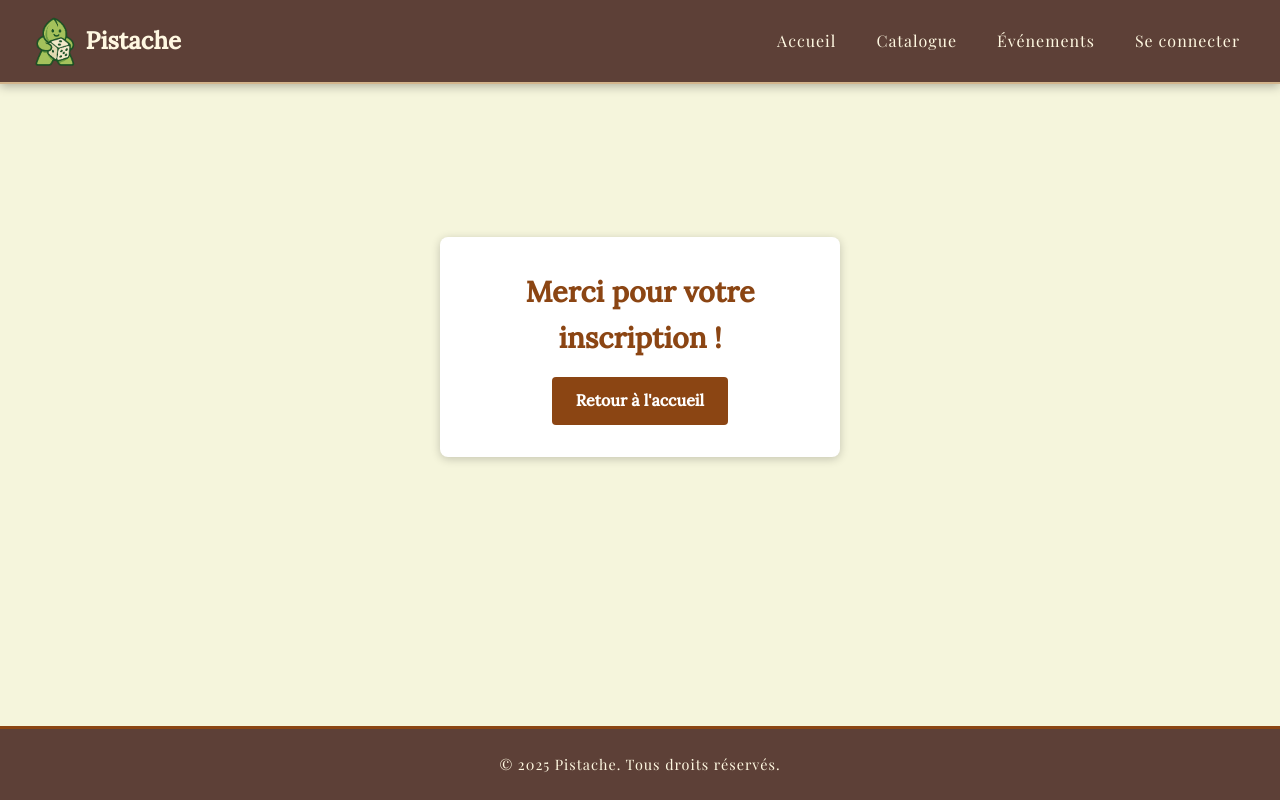
After one commit to Claipousse/Projet-Technologique-B1, a PHP site: page /confirmation_inscription.php in a window 1280 px wide. The commit adds this page. Run offline with PHP 8.4, Linux system fonts and the light colour scheme.

Commit message:
modif confirmation inscription et creation compte

```diff
--- /dev/null
+++ b/confirmation_inscription.php
@@ -0,0 +1,118 @@
+<?php
+session_start();
+require_once(__DIR__ . '/config/config.php');
+$conn = connexionBDD();
+
+$prenom = null;
+if (isset($_GET['email'])) {
+    $email = $_GET['email'];
+    $stmt = $conn->prepare("SELECT * FROM utilisateurs WHERE email = ?");
+    $stmt->execute([$email]);
+    $utilisateur = $stmt->fetch();
+
+    if ($utilisateur) {
+        $_SESSION['utilisateur'] = [
+            'id' => $utilisateur['id'],
+            'nom' => $utilisateur['nom'],
+            'email' => $utilisateur['email']
+        ];
+        $prenom = explode(' ', trim($utilisateur['nom']))[0];
+    }
+}
+?>
+<!DOCTYPE html>
+<html lang="fr">
+<head>
+    <meta charset="UTF-8">
+    <title>Confirmation - Pistache</title>
+    <link href="https://fonts.googleapis.com/css2?family=Playfair+Display:wght@400;700&display=swap" rel="stylesheet">
+    <style>
+        * {
+            box-sizing: border-box;
+        }
+
+        html, body {
+            height: 100%;
+            margin: 0;
+            font-family: 'Playfair Display', serif;
+            background-color: #f5f5dc;
+            color: #3e2723;
+        }
+
+        .wrapper {
+            min-height: 100vh;
+            display: flex;
+            flex-direction: column;
+        }
+
+        main {
+            flex-grow: 1;
+            display: flex;
+            justify-content: center;
+            align-items: center;
+            padding: 2rem 1rem;
+        }
+
+        .confirmation-box {
+            background-color: white;
+            padding: 2rem;
+            border-radius: 8px;
+            box-shadow: 0 2px 10px rgba(0,0,0,0.2);
+            text-align: center;
+            max-width: 400px;
+            width: 100%;
+        }
+
+        .confirmation-box h1 {
+            color: #8b4513;
+            font-size: 1.8rem;
+            margin-bottom: 1rem;
+        }
+
+        .confirmation-box p {
+            font-size: 1.1rem;
+            margin-bottom: 1.5rem;
+        }
+
+        .confirmation-box a {
+            background-color: #8b4513;
+            color: white;
+            padding: 0.7rem 1.5rem;
+            border-radius: 4px;
+            text-decoration: none;
+            font-weight: bold;
+            display: inline-block;
+        }
+
+        .confirmation-box a:hover {
+            background-color: #5d4037;
+        }
+
+        footer {
+            text-align: center;
+            padding: 1rem;
+            background-color: #5d4037;
+            color: #fff8e1;
+        }
+    </style>
+</head>
+<body>
+<div class="wrapper">
+
+    <?php include_once 'includes/header.php'; ?>
+
+    <main>
+        <div class="confirmation-box">
+            <h1>Merci pour votre inscription !</h1>
+            <?php if ($prenom): ?>
+                <p>Bienvenue, <?= htmlspecialchars($prenom) ?> !</p>
+            <?php endif; ?>
+            <a href="index.php">Retour à l'accueil</a>
+        </div>
+    </main>
+
+    <?php include_once 'includes/footer.php'; ?>
+
+</div>
+</body>
+</html>
--- a/creation_compte.php
+++ b/creation_compte.php
@@ -23,7 +23,9 @@ if ($_SERVER["REQUEST_METHOD"] === "POST") {
     } else {
         $requete = $bdd->prepare("INSERT INTO utilisateur (nom, prenom, email, mot_de_passe, role) VALUES (?, ?, ?, ?, ?)");
         $requete->execute([$nom, $prenom, $email, $mot_de_passe, $role]);
-        header("Location: index.php?inscription=ok");
+
+        // Redirection vers confirmation avec l’e-mail en GET (ajout unique)
+        header("Location: confirmation_inscription.php?email=" . urlencode($email));
         exit();
     }
 }
```
Also changed, not shown: confirmation_inscription.html (deleted, +0 -105 lines). Lines whose indentation alone changed are shown as unchanged.
